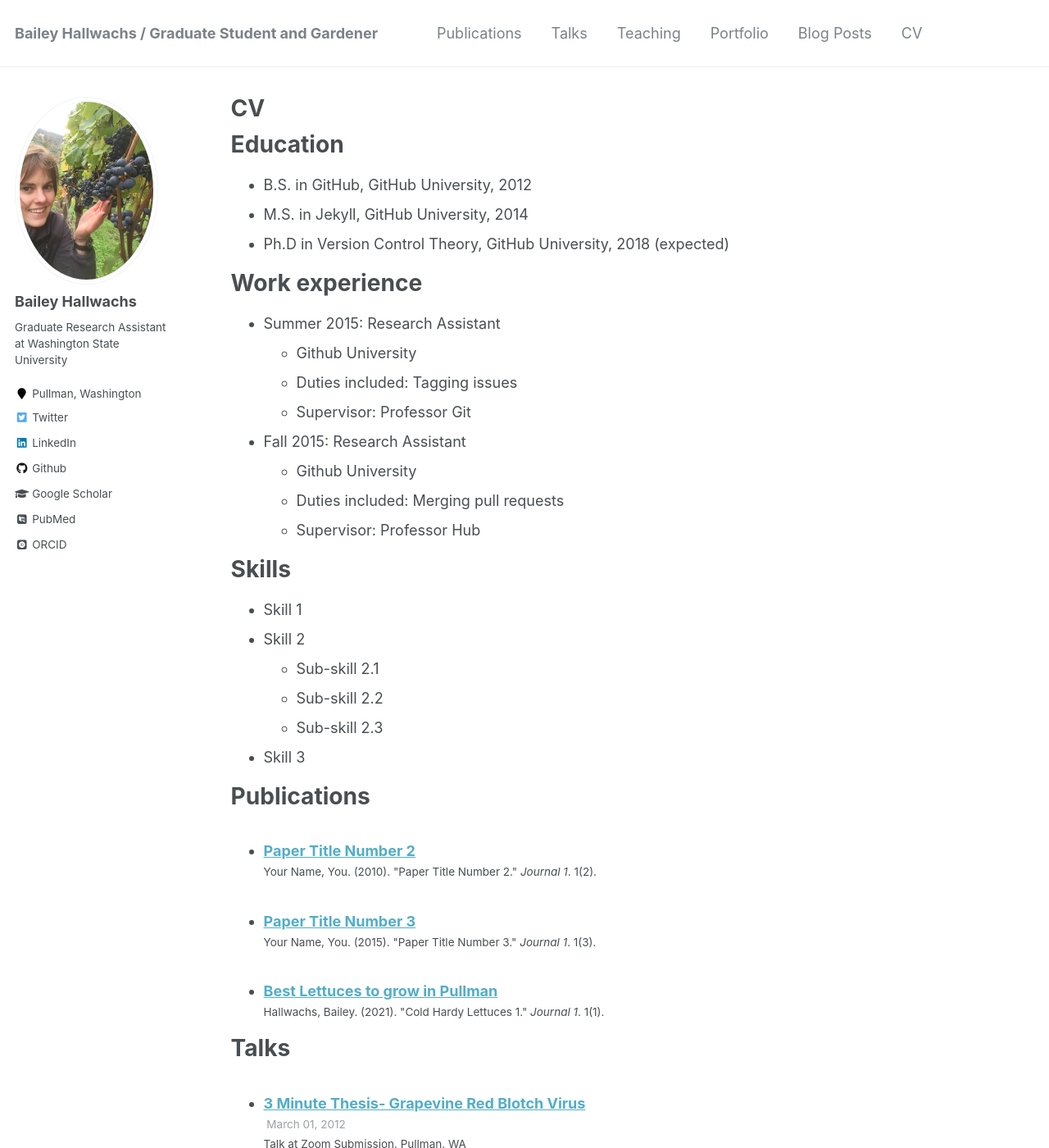
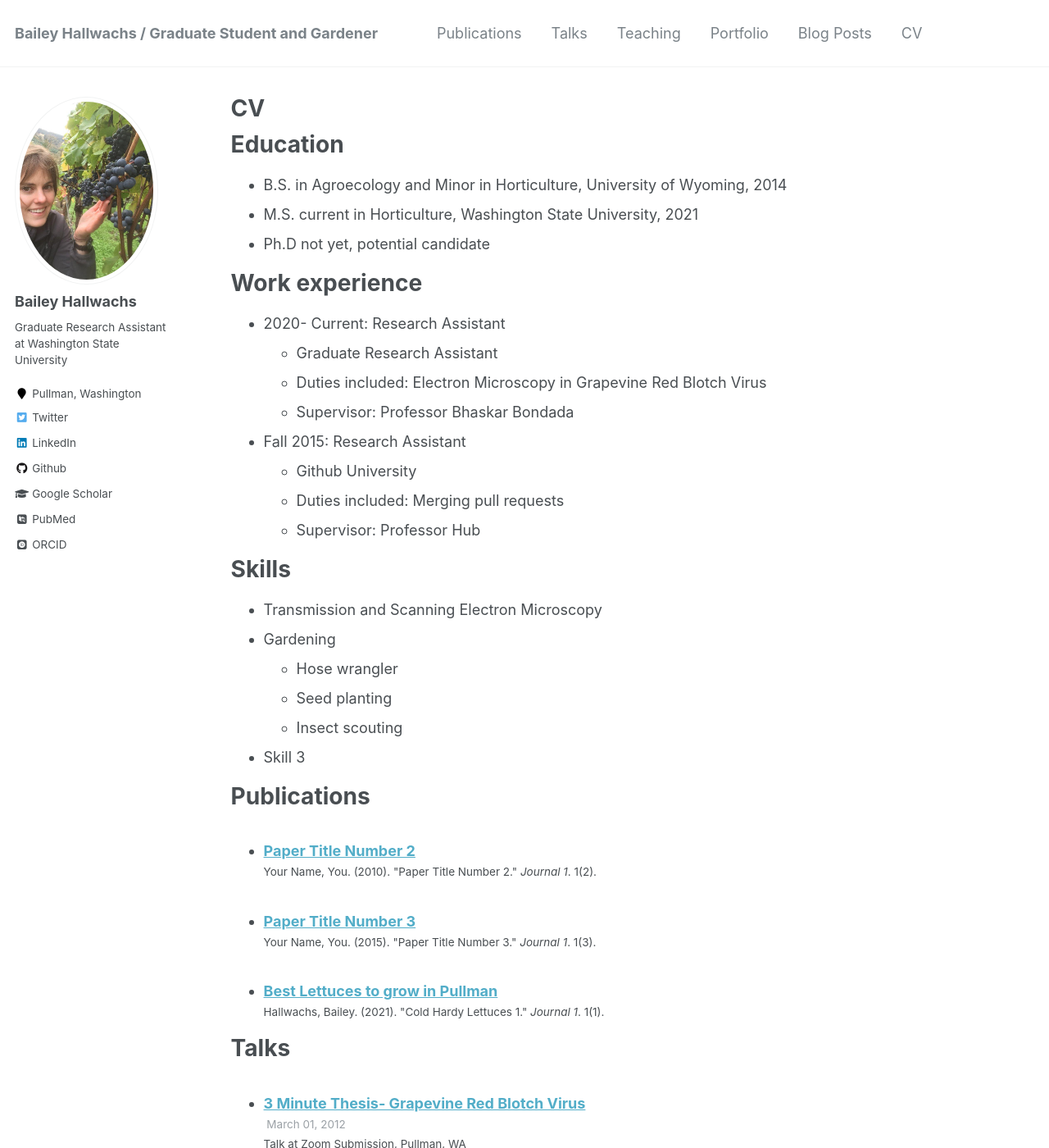
Before and after one commit to baileyhallwachs/baileyhallwachs.github.io, a Jekyll site: the page built from _pages/cv.md, in a window 1280 px wide and 1400 px high. Shown: the whole window at 82% size. Built offline with Jekyll 4.4.1, drawn with Linux system fonts in a browser that asks for light colours; some web fonts are replaced; some of the changed text lies outside the part shown.

Commit message:
made updates to CV

```diff
--- a/_pages/cv.md
+++ b/_pages/cv.md
@@ -11,16 +11,16 @@ redirect_from:
 
 Education
 ======
-* B.S. in GitHub, GitHub University, 2012
-* M.S. in Jekyll, GitHub University, 2014
-* Ph.D in Version Control Theory, GitHub University, 2018 (expected)
+* B.S. in Agroecology and Minor in Horticulture, University of Wyoming, 2014
+* M.S. current in Horticulture, Washington State University, 2021
+* Ph.D not yet, potential candidate
 
 Work experience
 ======
-* Summer 2015: Research Assistant
-  * Github University
-  * Duties included: Tagging issues
-  * Supervisor: Professor Git
+* 2020- Current: Research Assistant
+  * Graduate Research Assistant
+  * Duties included: Electron Microscopy in Grapevine Red Blotch Virus
+  * Supervisor: Professor Bhaskar Bondada
 
 * Fall 2015: Research Assistant
   * Github University
@@ -29,11 +29,11 @@ Work experience
 
 Skills
 ======
-* Skill 1
-* Skill 2
-  * Sub-skill 2.1
-  * Sub-skill 2.2
-  * Sub-skill 2.3
+* Transmission and Scanning Electron Microscopy
+* Gardening
+  * Hose wrangler
+  * Seed planting
+  * Insect scouting
 * Skill 3
 
 Publications
```
Also changed, not shown: other parts of _pages/cv.md (+1 -1 lines).
